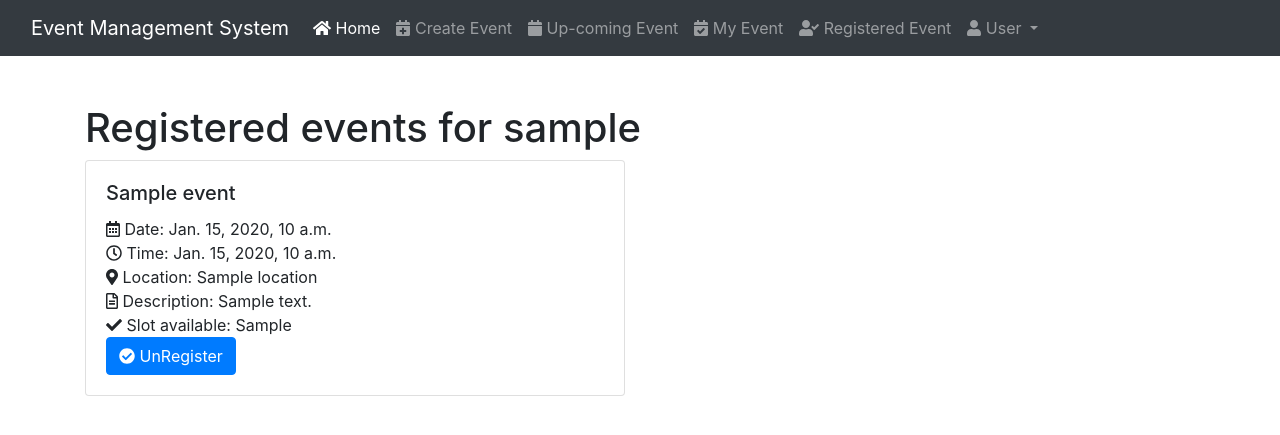
After one commit to fazlerabbi2248/Event-Registration-System, a Django app: template templates/registered_events.html in a window 1280 px wide. The commit adds this page. Shown: the top 435 px of the page. Run offline with Django 3.2, Linux system fonts and the light colour scheme; the template is opened without the code that fills it: most values are stand-ins (such as "Sample title", 1, 10 or a date in 2020); some libraries are stand-ins or nearby versions.

Commit message:
register for a event and view registered event

```diff
--- a/event/urls.py
+++ b/event/urls.py
@@ -10,6 +10,8 @@ urlpatterns = [
     path('', views.home, name='home'),
     path('events/create/', views.create_event, name='create_event'),
     path('events/upcoming/', views.upcoming_events, name='upcoming_events'),
+    path('register/<int:event_id>/', views.register_event, name='register_event'),
+    path('register/registered_events', views.user_registered_events, name='registered_events'),
 
 
 ]
--- a/templates/partials/navbar.html
+++ b/templates/partials/navbar.html
@@ -19,7 +19,7 @@
             <a class="nav-link" href="#"><i class="fas fa-calendar-check"></i> My Event</a>
           </li>
           <li class="nav-item">
-            <a class="nav-link" href='#'><i class="fas fa-user-check"></i> Registered Event</a>
+            <a class="nav-link" href='{% url 'registered_events' %}'><i class="fas fa-user-check"></i> Registered Event</a>
           </li>
           <li class="nav-item dropdown">
             <a class="nav-link dropdown-toggle" href="#" id="navbarDropdown" role="button" data-bs-toggle="dropdown" aria-expanded="false">
--- /dev/null
+++ b/templates/registered_events.html
@@ -0,0 +1,36 @@
+{% extends 'partials/base.html' %}
+
+{% block content %}
+
+    <div class="container mt-5">
+        <h1>Registered events for {{ username }}</h1>
+
+
+        <div class="row">
+            {% for registration in registered_events %}
+            <div class="col-md-6">
+                <div class="card mb-3">
+                    <div class="card-body">
+                        <h5 class="card-title">{{ registration.event.title }}</h5>
+                        <p class="card-text">
+                            <i class="far fa-calendar-alt"></i> Date: {{ registration.event.date }}<br>
+                            <i class="far fa-clock"></i> Time: {{ registration.event.time }}<br>
+                            <i class="fas fa-map-marker-alt"></i> Location: {{ registration.event.location }}<br>
+                            <i class="far fa-file-alt"></i> Description: {{ registration.event.description }}<br>
+                            <i class="fa fa-check"></i> Slot available: {{ registration.event.slots_available }}<br>
+                         <a href="" class="btn btn-primary">
+                                <i class="fas fa-check-circle"></i> UnRegister
+                            </a>
+                        </p>
+                    </div>
+                </div>
+            </div>
+            {% empty %}
+            <div class="col-md-12">
+                <p>No register events at the moment.</p>
+            </div>
+            {% endfor %}
+        </div>
+    </div>
+
+{% endblock content %}
--- a/templates/upcoming_events.html
+++ b/templates/upcoming_events.html
@@ -1,4 +1,3 @@
-<!-- upcoming_events.html -->
 
 {% extends 'partials/base.html' %}
 
@@ -20,14 +19,13 @@
                             <i class="fas fa-map-marker-alt"></i> Location: {{ event.location }}<br>
                             <i class="far fa-file-alt"></i> Description: {{ event.description }}<br>
                             {% if event.slots_available > 0 %}
-                            <i class="far fa-file-alt"></i> Slot available: {{ event.slots_available }}
+                            <i class="fa fa-check"></i> Slot available: {{ event.slots_available }}
 
                             {% endif %}
 
                         </p>
                         {% if event.slots_available > 0 %}
-                            <!-- Registration Button with Icon -->
-                            <a href="" class="btn btn-primary">
+                            <a href="{% url 'register_event' event.id %}" class="btn btn-primary">
                                 <i class="fas fa-check-circle"></i> Register
                             </a>
 
```
Also changed, not shown: event/views.py (+28 -1 lines), db.sqlite3.
